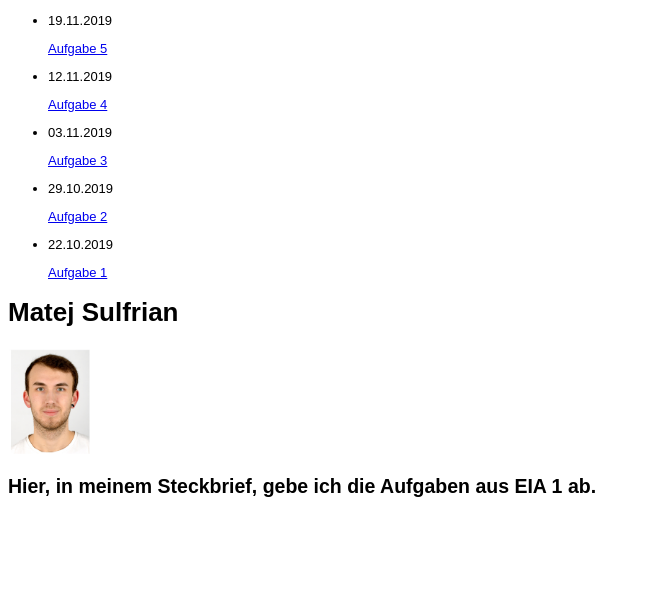
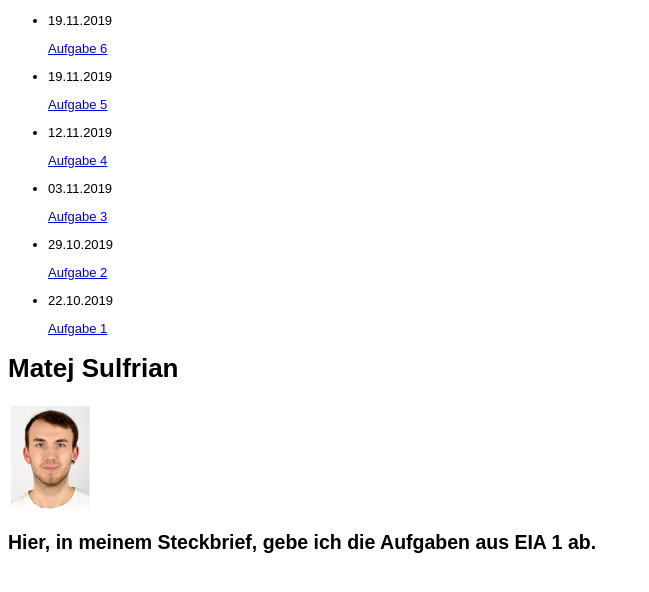
Before and after one commit to Matej-Sulfrian/Matej-Sulfrian, a plain HTML site: page steckbrief.htm in a window 1280 px wide. Shown: the whole page, without its empty margins (0-649 px from the left). Drawn offline with Linux system fonts and the light colour scheme.

Commit message:
Update steckbrief.htm

```diff
--- a/steckbrief.htm
+++ b/steckbrief.htm
@@ -13,6 +13,7 @@ body {
 </head>
 <body>
 	<ul>
+		<li><p>19.11.2019</p><a target="_blank" href="./Aufgabe_6/emission.html">Aufgabe 6</a></li>
 		<li><p>19.11.2019</p><a target="_blank" href="./Aufgabe_5/emission.html">Aufgabe 5</a></li>
 		<li><p>12.11.2019</p><a target="_blank" href="./Aufgabe_4/startseite.htm">Aufgabe 4</a></li>
 		<li><p>03.11.2019</p><a target="_blank" href="./Aufgabe_3/christmascards.htm">Aufgabe 3</a></li>
```
